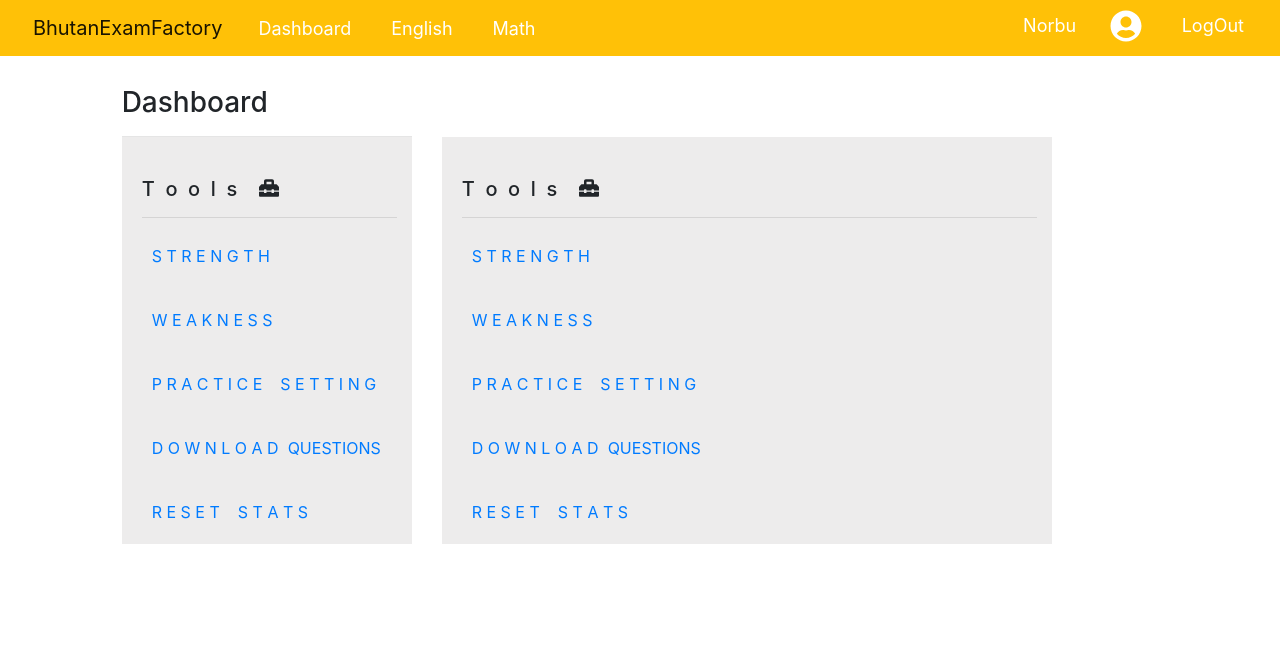
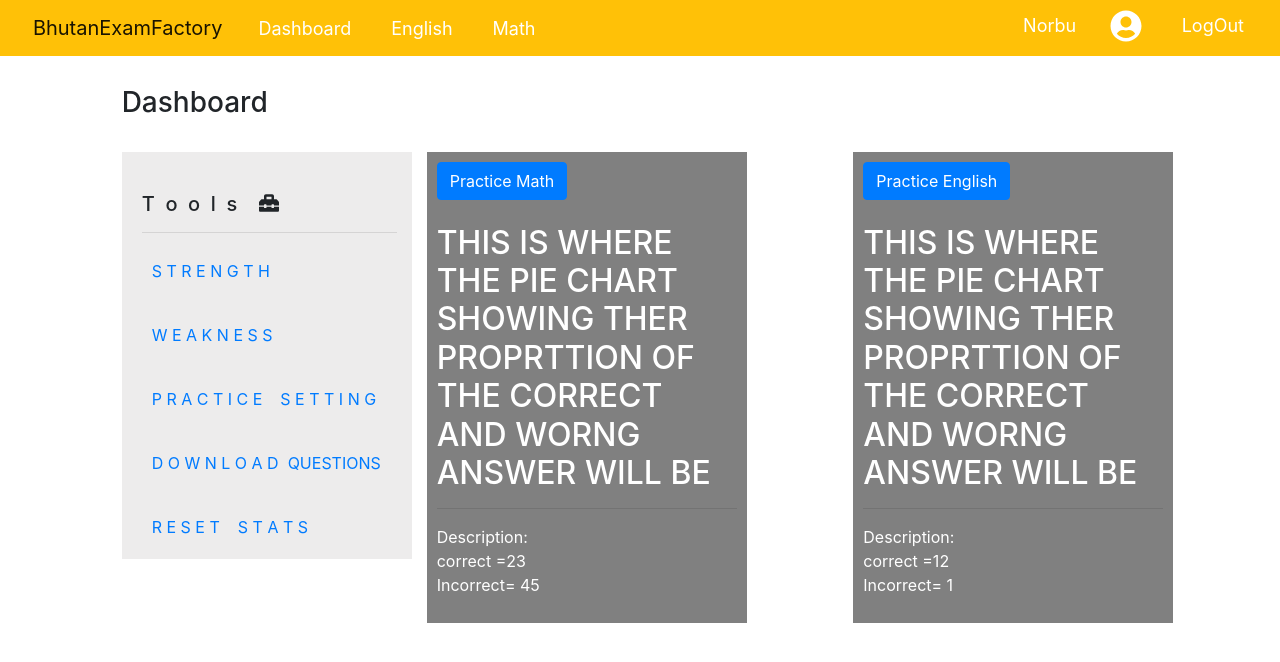
Before and after one commit to Kongtsey/RCSCPrep, a React (Create React App) app in the folder front-end/rcsc/: page /user in a window 1280 px wide. Shown: the top 662 px of the page. Built offline with nearby package versions, Linux system fonts and the light colour scheme; no server answers; the HTML template or start-up script is replaced by a standard one.

Commit message:
added the dashboard tools

```diff
--- /dev/null
+++ b/front-end/rcsc/src/components/englishStatsBoard.js
@@ -0,0 +1,24 @@
+import React from "react";
+import { Row, Col, Button } from "react-bootstrap";
+import "../style-sheet/math-stats-jumbo-box.css";
+
+function EnglishStatsBoard() {
+  return (
+    <React.Fragment>
+      <Row>
+        <Col md={12} lg={12} sm={12}>
+          <Button>Practice English</Button>
+          <br />
+          <br />
+          <h2>THIS IS WHERE THE PIE CHART SHOWING THER PROPRTTION OF THE CORRECT AND WORNG ANSWER WILL BE</h2>
+          <hr />
+          <p>
+            Description: <br /> correct =12 <br /> Incorrect= 1
+            <br />
+          </p>
+        </Col>
+      </Row>
+    </React.Fragment>
+  );
+}
+export default EnglishStatsBoard;
--- /dev/null
+++ b/front-end/rcsc/src/components/mathStatsBoard.js
@@ -0,0 +1,24 @@
+import React from "react";
+import { Row, Col, Button } from "react-bootstrap";
+import "../style-sheet/math-stats-jumbo-box.css";
+
+function MathStatsBoard() {
+  return (
+    <React.Fragment>
+      <Row>
+        <Col md={12} lg={12} sm={12}>
+          <Button>Practice Math</Button>
+          <br />
+          <br />
+          <h2>THIS IS WHERE THE PIE CHART SHOWING THER PROPRTTION OF THE CORRECT AND WORNG ANSWER WILL BE</h2>
+          <hr />
+          <p>
+            Description: <br /> correct =23 <br /> Incorrect= 45
+            <br />
+          </p>
+        </Col>
+      </Row>
+    </React.Fragment>
+  );
+}
+export default MathStatsBoard;
--- a/front-end/rcsc/src/pages/UserDashboard.jsx
+++ b/front-end/rcsc/src/pages/UserDashboard.jsx
@@ -3,6 +3,8 @@ import { Row, Col, Container } from "react-bootstrap";
 import fire from "../config/Fire";
 import GeneralNavbar from "../components/generalNavbar";
 import DashboardTool from "../components/dashboardTool";
+import MathStatsBoard from "../components/mathStatsBoard";
+import EnglishStatsBoard from "../components/englishStatsBoard";
 
 import "../style-sheet/user-dashboard.css";
 class UserDashboard extends Component {
@@ -14,15 +16,19 @@ class UserDashboard extends Component {
           <Row>
             <Col md={{ span: 3, offset: 1 }}>
               <h3 style={{ marginTop: "30px" }}> Dashboard </h3>
-              <hr />
             </Col>
           </Row>
+          <br />
           <Row>
             <Col md={{ span: 3, offset: 1 }}>
               <DashboardTool />
             </Col>
-            <Col md={6} lg={6}>
-              <DashboardTool />
+            <Col md={3} lg={3} style={{ background: "gray", color: "white", padding: "10px" }}>
+              <MathStatsBoard />
+            </Col>
+            <Col md={1}></Col>
+            <Col md={3} lg={3} style={{ background: "gray", color: "white", padding: "10px" }}>
+              <EnglishStatsBoard />
             </Col>
           </Row>
         </Container>
--- a/front-end/rcsc/src/style-sheet/dashboard-tools.css
+++ b/front-end/rcsc/src/style-sheet/dashboard-tools.css
@@ -1,7 +1,6 @@
 .dashboardtool-parent-div {
   padding-top: 40px;
   background: #c5c3c34f;
-  margin-top: -16px;
 }
 .tools-title {
   padding-left: 20px;
```
Also changed, not shown: front-end/rcsc/src/components/mathStatsJumboBox.js (deleted, +0 -20 lines).
